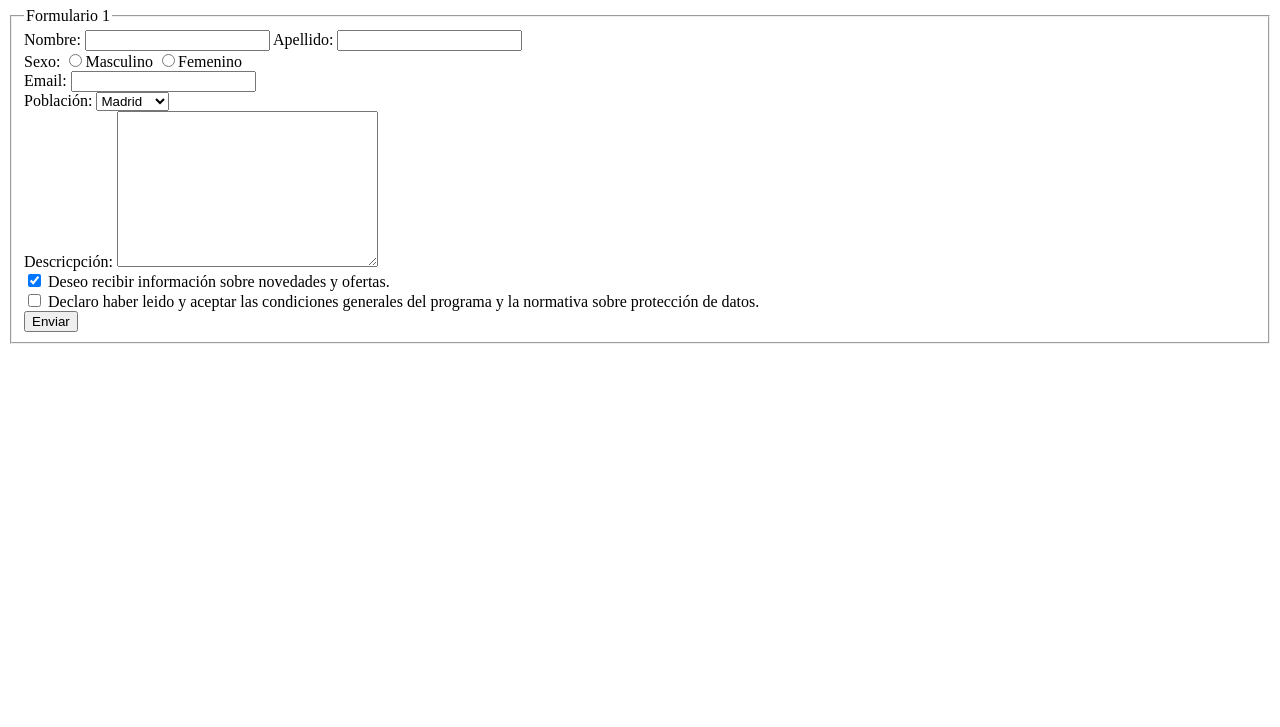
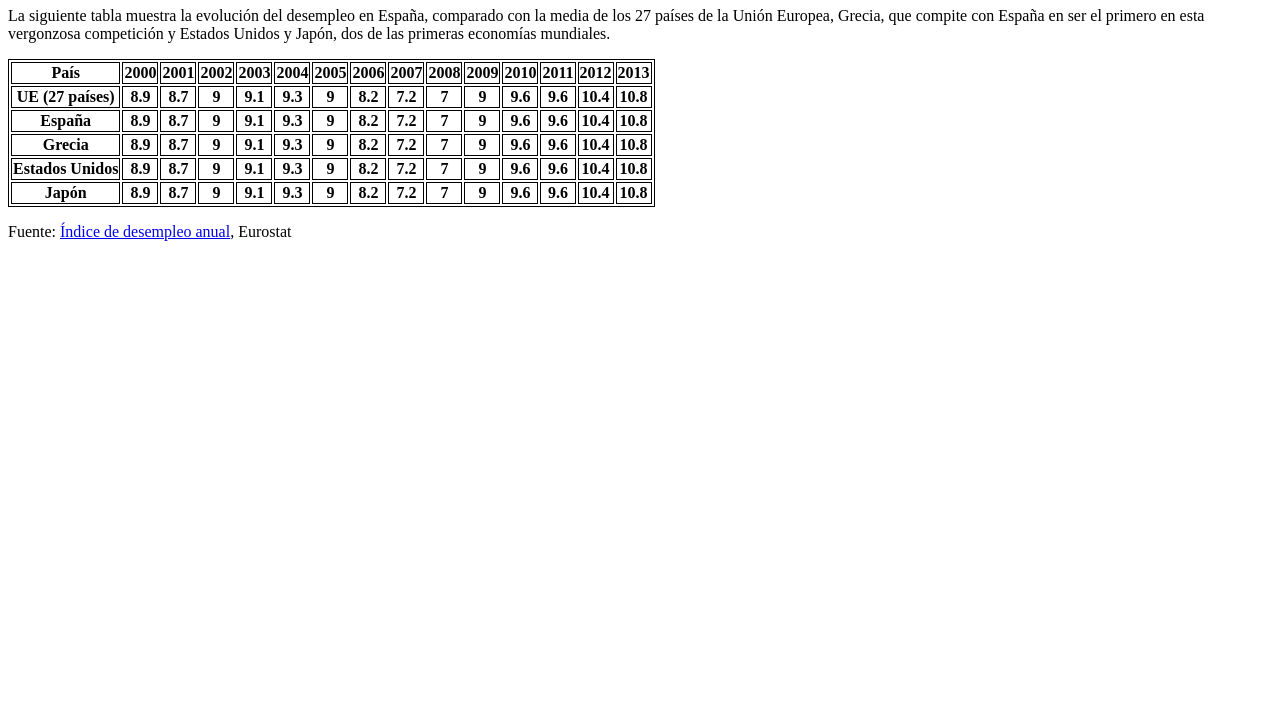
Before and after one commit to DALO-eng/Curso-Html, a plain HTML site: page index.html in a window 1280 px wide. Shown: the part 73-800 px from the top of the page. Drawn offline with Linux system fonts and the light colour scheme.

Commit message:
Ejercicio 9

```diff
--- a/index.html
+++ b/index.html
@@ -4,68 +4,130 @@
     <meta charset="UTF-8">
     <meta http-equiv="X-UA-Compatible" content="IE=edge">
     <meta name="viewport" content="width=device-width, initial-scale=1.0">
-    <title>Formulario de registro - Mi web</title>
+    <title>Desempleo en España</title>
+    <style>
+        table, tr, th {
+          border: 1px solid black;
+        }
+    </style>
 </head>
 <body>
-    <h1>Formulario de registro</h1>
-    <form action="" method="GET">
-        <fieldset>
-            <legend>Formulario 1</legend>
-            <div>
-                <label for="name">
-                    Nombre:
-                    <input type="text" id="name" name="name" maxlength="50">
-                </label>
-                <label for="surname">
-                    Apellido:
-                    <input type="text" id="surname" name="surname" maxlength="50">
-                </label>
-            </div>
-            <div>
-                Sexo:
-                <label for="male">
-                    <input type="radio" id="male" name="gender" value="masculino">Masculino
-                </label>
-                <label for="female">
-                    <input type="radio" id="female" name="gender" value="femenino">Femenino
-                </label>
-            </div>
-            <div>
-                <label for="email">
-                    Email:
-                    <input type="email" id="email" name="email">
-                </label>
-            </div>
-            <div>
-                <label for="living_place">
-                    Población:
-                    <select name="living_place" id="living_place">
-                        <option value="Alicante">Alicante</option>
-                        <option value="Madrid" selected>Madrid</option>
-                        <option value="Sevilla">Sevilla</option>
-                        <option value="Valencia">Valencia</option>
-                    </select>
-                </label>
-            </div>
-            <div>
-                <label for="description">
-                    Descricpción:
-                    <textarea name="description" id="description" cols="30" rows="10"></textarea>
-                </label>
-            </div>
-            <div>
-                <label for="info">
-                    <input type="checkbox" id="info" name="info" checked>
-                    Deseo recibir información sobre novedades y ofertas.
-                </label>
-                <br>
-                <label for="confirm">
-                    <input type="checkbox" id="confirm" name="confirm">
-                    Declaro haber leido y aceptar las condiciones generales del programa y la normativa sobre protección de datos.
-                </label>
-            </div>
-            <input type="submit" value="Enviar">
-        </fieldset>
-    </form>
+    <main>
+        <h1>El desempleo en España</h1>
+        <p>La siguiente tabla muestra la evolución del desempleo en España, comparado con la media de los 27 países de la Unión Europea, Grecia, que compite con España en ser el primero en esta vergonzosa competición y Estados Unidos y Japón, dos de las primeras economías mundiales.</p>
+
+        <table>
+            <thead>
+                <tr>
+                    <th>País</th>
+                    <th>2000</th>
+                    <th>2001</th>
+                    <th>2002</th>
+                    <th>2003</th>
+                    <th>2004</th>
+                    <th>2005</th>
+                    <th>2006</th>
+                    <th>2007</th>
+                    <th>2008</th>
+                    <th>2009</th>
+                    <th>2010</th>
+                    <th>2011</th>
+                    <th>2012</th>
+                    <th>2013</th>
+                </tr>
+            </thead>
+            <tbody>
+                <tr>
+                    <th>UE (27 países)</th>
+                    <th>8.9</th>
+                    <th>8.7</th>
+                    <th>9</th>
+                    <th>9.1</th>
+                    <th>9.3</th>
+                    <th>9</th>
+                    <th>8.2</th>
+                    <th>7.2</th>
+                    <th>7</th>
+                    <th>9</th>
+                    <th>9.6</th>
+                    <th>9.6</th>
+                    <th>10.4</th>
+                    <th>10.8</th>
+                </tr>
+                <tr>
+                    <th>España</th>
+                    <th>8.9</th>
+                    <th>8.7</th>
+                    <th>9</th>
+                    <th>9.1</th>
+                    <th>9.3</th>
+                    <th>9</th>
+                    <th>8.2</th>
+                    <th>7.2</th>
+                    <th>7</th>
+                    <th>9</th>
+                    <th>9.6</th>
+                    <th>9.6</th>
+                    <th>10.4</th>
+                    <th>10.8</th>
+                </tr>
+                <tr>
+                    <th>Grecia</th>
+                    <th>8.9</th>
+                    <th>8.7</th>
+                    <th>9</th>
+                    <th>9.1</th>
+                    <th>9.3</th>
+                    <th>9</th>
+                    <th>8.2</th>
+                    <th>7.2</th>
+                    <th>7</th>
+                    <th>9</th>
+                    <th>9.6</th>
+                    <th>9.6</th>
+                    <th>10.4</th>
+                    <th>10.8</th>
+                </tr>
+                <tr>
+                    <th>Estados Unidos</th>
+                    <th>8.9</th>
+                    <th>8.7</th>
+                    <th>9</th>
+                    <th>9.1</th>
+                    <th>9.3</th>
+                    <th>9</th>
+                    <th>8.2</th>
+                    <th>7.2</th>
+                    <th>7</th>
+                    <th>9</th>
+                    <th>9.6</th>
+                    <th>9.6</th>
+                    <th>10.4</th>
+                    <th>10.8</th>
+                </tr>
+                <tr>
+                    <th>Japón</th>
+                    <th>8.9</th>
+                    <th>8.7</th>
+                    <th>9</th>
+                    <th>9.1</th>
+                    <th>9.3</th>
+                    <th>9</th>
+                    <th>8.2</th>
+                    <th>7.2</th>
+                    <th>7</th>
+                    <th>9</th>
+                    <th>9.6</th>
+                    <th>9.6</th>
+                    <th>10.4</th>
+                    <th>10.8</th>
+                </tr>
+            </tbody>
+        </table>
+    </main>
+    <footer>
+        <p>Fuente: <a href="http://epp.eurostat.ec.europa.eu/tgm/table.do?tab=table&init=1&language=en&pcode=tsdec450&plugin=1" target="_blank">Índice de desempleo anual</a>, Eurostat</p>
+    </footer>
+
 </body>
 </html>
```
